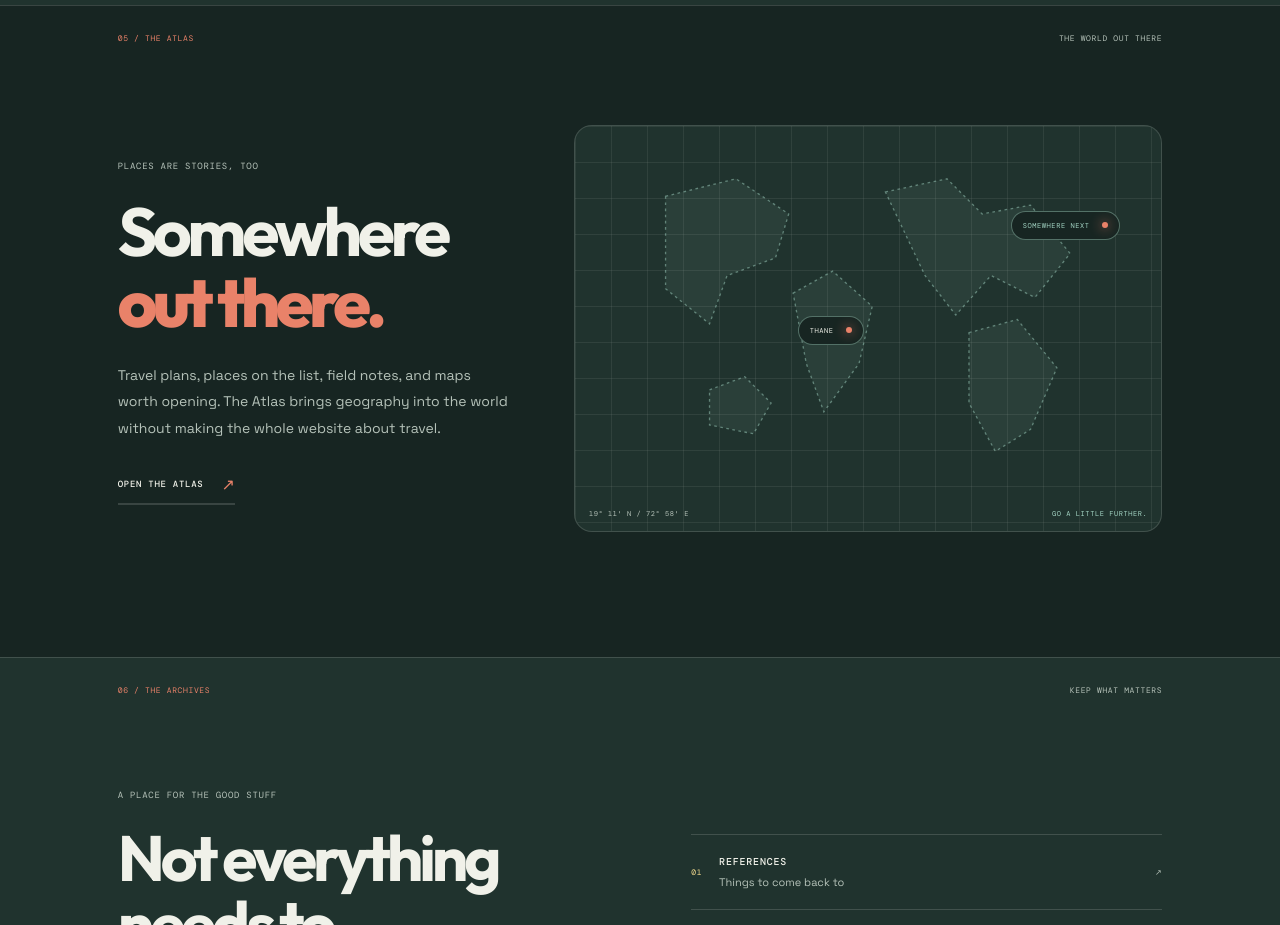
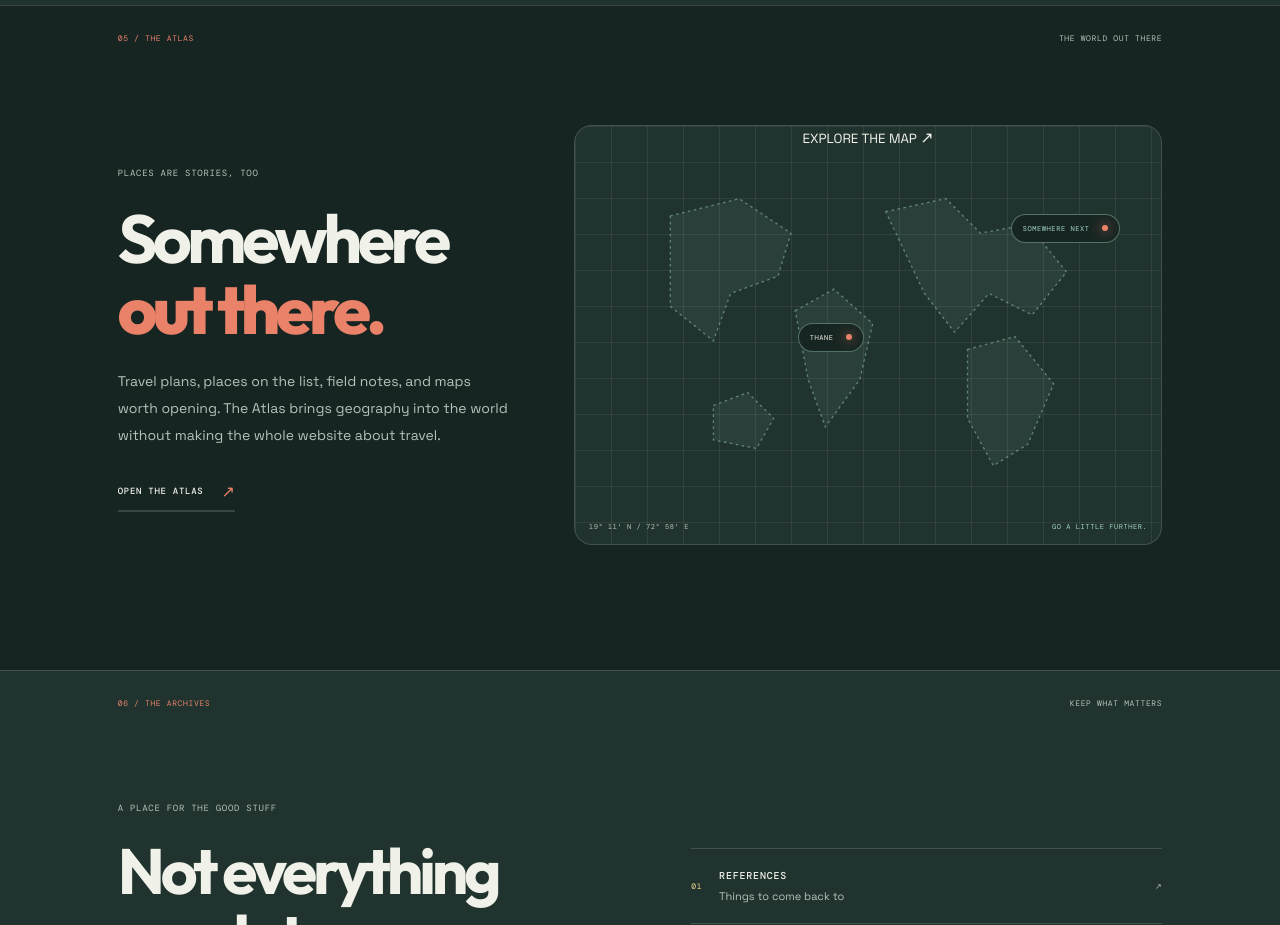
Before and after one commit to iammaanas/Personal-Digital-World, a React (Vite) app: page / in a window 1280 px wide. Shown: the part 4140-5065 px from the top of the page. Built offline with nearby package versions, Linux system fonts and the light colour scheme; what world-atlas would draw is missing.

Commit message:
Make Atlas preview launch the interactive map

```diff
--- a/src/App.tsx
+++ b/src/App.tsx
@@ -194,7 +194,7 @@ function App() {
           <div className="section-index"><span>05 / THE ATLAS</span><span>THE WORLD OUT THERE</span></div>
           <div className="atlas-layout">
             <div className="atlas-copy"><p className="eyebrow">PLACES ARE STORIES, TOO</p><h2>Somewhere<br /><em>out there.</em></h2><p>Travel plans, places on the list, field notes, and maps worth opening. The Atlas brings geography into the world without making the whole website about travel.</p><button type="button" onClick={openAtlas} className="inline-link">OPEN THE ATLAS <ArrowIcon /></button></div>
-            <div className="atlas-art" aria-hidden="true"><div className="map-grid" /><svg viewBox="0 0 600 460"><path d="M70 80 L150 60 L210 100 L195 150 L140 170 L120 225 L70 185 Z" /><path d="M215 190 L260 165 L305 205 L290 270 L250 325 L230 270 Z" /><path d="M320 75 L390 60 L430 100 L485 90 L530 145 L490 195 L440 170 L400 215 L365 170 Z" /><path d="M415 235 L470 220 L515 275 L485 345 L445 370 L415 315 Z" /><path d="M120 300 L160 285 L190 315 L170 350 L120 340 Z" /></svg><div className="map-pin pin-one">THANE <i /></div><div className="map-pin pin-two">SOMEWHERE NEXT <i /></div><span className="atlas-coordinate">19° 11' N / 72° 58' E</span><span className="atlas-note">GO A LITTLE FURTHER.</span></div>
+            <button type="button" className="atlas-art atlas-art-launch" onClick={openAtlas} aria-label="Open the interactive Atlas"><span className="atlas-launch-cue">EXPLORE THE MAP <ArrowIcon /></span><div className="map-grid" /><svg viewBox="0 0 600 460" aria-hidden="true"><path d="M70 80 L150 60 L210 100 L195 150 L140 170 L120 225 L70 185 Z" /><path d="M215 190 L260 165 L305 205 L290 270 L250 325 L230 270 Z" /><path d="M320 75 L390 60 L430 100 L485 90 L530 145 L490 195 L440 170 L400 215 L365 170 Z" /><path d="M415 235 L470 220 L515 275 L485 345 L445 370 L415 315 Z" /><path d="M120 300 L160 285 L190 315 L170 350 L120 340 Z" /></svg><div className="map-pin pin-one">THANE <i /></div><div className="map-pin pin-two">SOMEWHERE NEXT <i /></div><span className="atlas-coordinate">19° 11' N / 72° 58' E</span><span className="atlas-note">GO A LITTLE FURTHER.</span></button>
           </div>
         </section>
 
```
